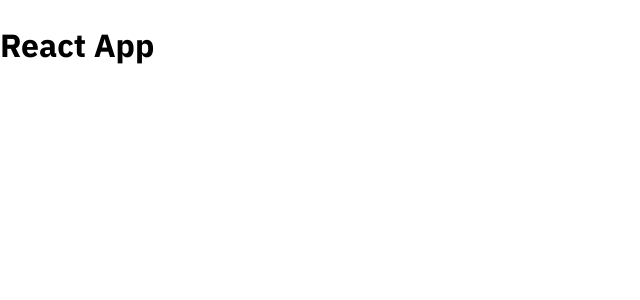
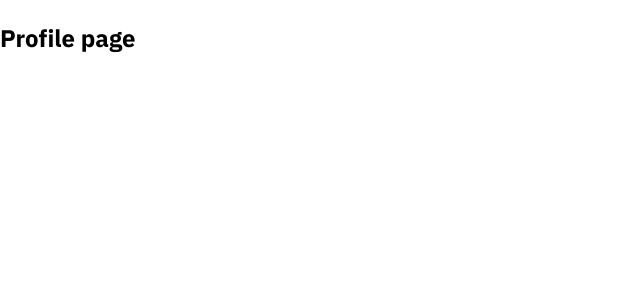
Before and after one commit to vothien0707/tiktok-react-ui, a React (Create React App) app: page /profile in a window 1280 px wide. Shown: the top 300 px of the page, without its empty margins (0-640 px from the left). Built offline with nearby package versions, Linux system fonts and the light colour scheme.

Commit message:
config router

```diff
--- a/package.json
+++ b/package.json
@@ -9,6 +9,7 @@
     "normalize.css": "^8.0.1",
     "react": "^18.2.0",
     "react-dom": "^18.2.0",
+    "react-router-dom": "^6.3.0",
     "react-scripts": "5.0.1",
     "web-vitals": "^2.1.4"
   },
--- a/src/App.js
+++ b/src/App.js
@@ -1,8 +1,20 @@
+import { BrowserRouter as Router, Routes, Route } from 'react-router-dom';
+
+import { publicRoutes } from '@/routes';
+
 function App() {
   return (
-    <div className="App">
-      <h1>React App</h1>
-    </div>
+    <Router>
+      <div className="App">
+        <Routes>
+          {publicRoutes.map((route, index) => {
+            const Page = route.component;
+
+            return <Route key={index} path={route.path} element={<Page />} />;
+          })}
+        </Routes>
+      </div>
+    </Router>
   );
 }
 
--- a/src/components/GlobalStyles/GlobalStyles.scss
+++ b/src/components/GlobalStyles/GlobalStyles.scss
@@ -4,9 +4,12 @@
 $primary-font: 'IBM Plex Sans', sans-serif;
 $primary-color: #fe2c55;
 
+* {
+  box-sizing: border-box;
+}
+
 html {
   font-size: 62.5%;
-  box-sizing: border-box;
 }
 
 body {
--- /dev/null
+++ b/src/pages/Following/index.js
@@ -0,0 +1,5 @@
+function Following() {
+  return <h2>Following page</h2>;
+}
+
+export default Following;
--- /dev/null
+++ b/src/pages/Home/index.js
@@ -0,0 +1,5 @@
+function Home() {
+  return <h2>Home page</h2>;
+}
+
+export default Home;
--- /dev/null
+++ b/src/pages/Profile/index.js
@@ -0,0 +1,5 @@
+function Profile() {
+  return <h2>Profile page</h2>;
+}
+
+export default Profile;
--- /dev/null
+++ b/src/routes/index.js
@@ -0,0 +1,22 @@
+import Home from '@/pages/Home';
+import Following from '@/pages/Following';
+import Profile from '@/pages/Profile';
+
+const publicRoutes = [
+  {
+    path: '/',
+    component: Home,
+  },
+  {
+    path: '/following',
+    component: Following,
+  },
+  {
+    path: '/profile',
+    component: Profile,
+  },
+];
+
+const privateRoutes = [];
+
+export { publicRoutes, privateRoutes };
```
Also changed, not shown: 1 other file (tests, documents, lock files or other folders).
